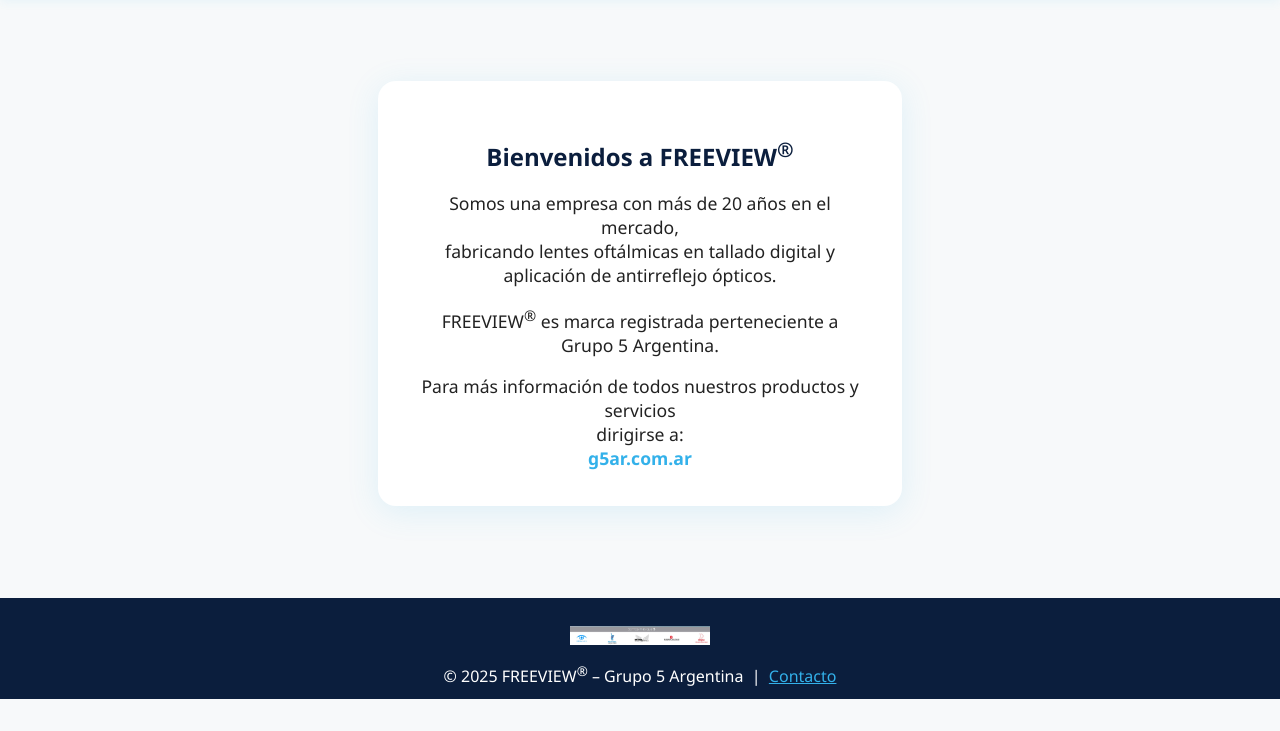
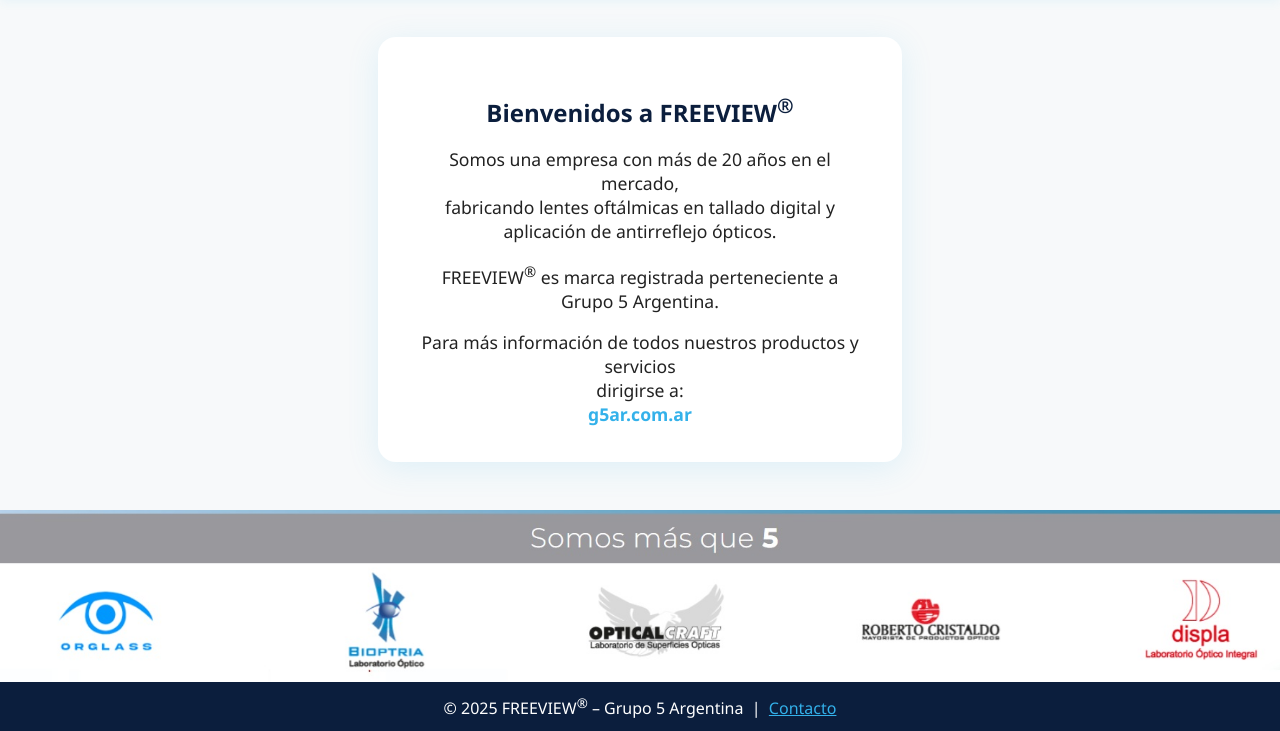
Before and after one commit to mfcristaldo/freeview-web, a plain HTML site: page index.html in a window 1280 px wide. Shown: the part 101-832 px from the top of the page. Before the commit the page ends 800 px from the top, so only its background shows below. Drawn offline with Linux system fonts and the light colour scheme.

Commit message:
Update index.html

```diff
--- a/index.html
+++ b/index.html
@@ -97,12 +97,8 @@
             background: var(--azul-oscuro);
             color: var(--blanco);
             text-align: center;
-            padding: 28px 0 12px 0;
+            padding: 0 0 12px 0;
             position: relative;
-        }
-        .pie-img {
-            width: 140px;
-            margin-bottom: 12px;
         }
         @media (max-width: 600px) {
             header, .card {
@@ -143,10 +139,8 @@
         </div>
     </main>
     <footer>
-        <div>
-            <img src="pie.jpg" alt="Imagen pie de página" class="pie-img">
-        </div>
-        <div>
+        <img src="pie.jpg" alt="Imagen pie de página" style="width:100%;max-width:100vw;display:block;margin-bottom:12px;">
+        <div style="margin-top:12px;">
             © 2025 FREEVIEW<sup>®</sup> – Grupo 5 Argentina &nbsp;|&nbsp;
             <a href="mailto:contacto@freeview.com.ar" style="color:#33B1EA;text-decoration:underline">Contacto</a>
         </div>
```
